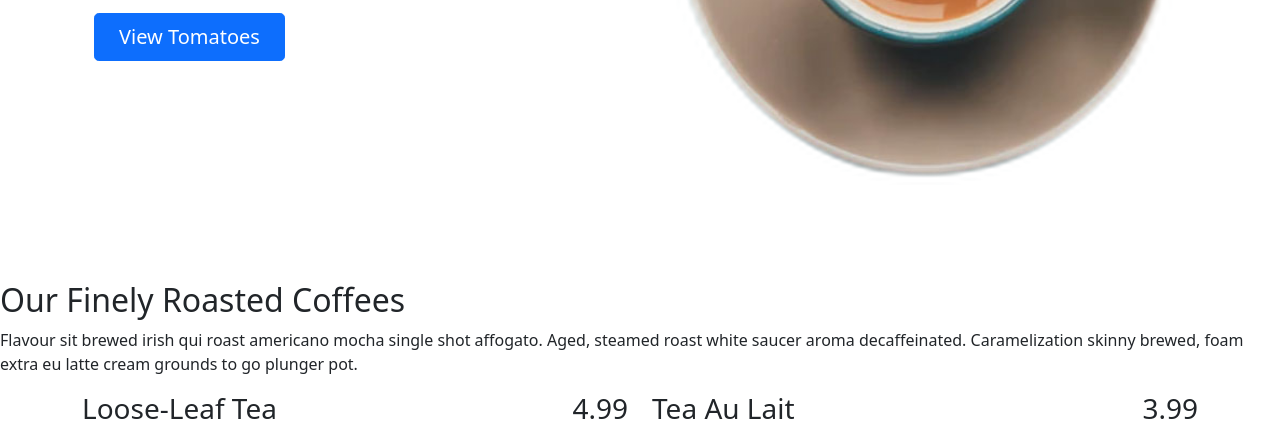
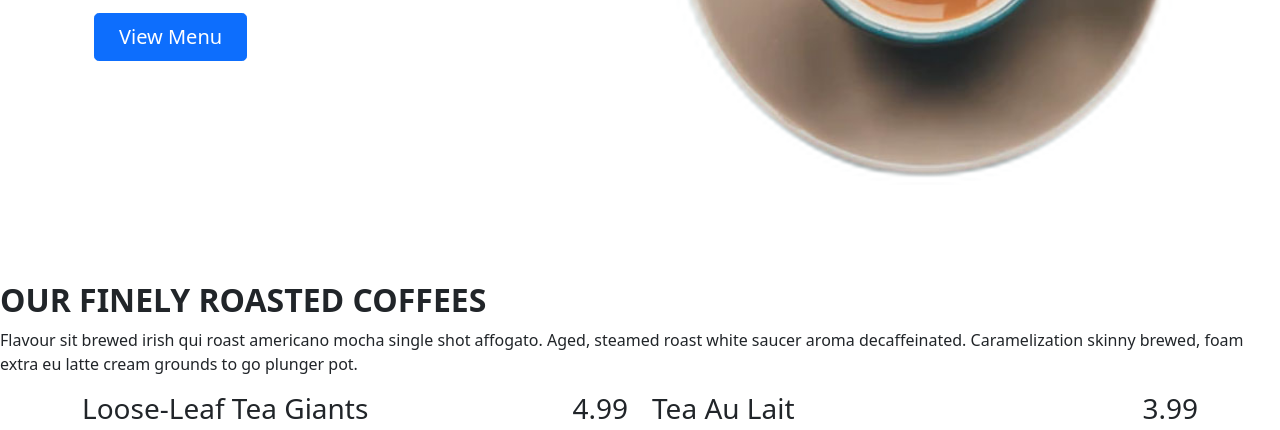
Before and after one commit to istarlet/derby-city-drip-bootstrap, a website built with Parcel: page src/index.html in a window 1280 px wide. Shown: the part 521-951 px from the top of the page. Built offline with nearby package versions, Linux system fonts and the light colour scheme.

Commit message:
Trying to get this to work again

```diff
--- a/src/index.html
+++ b/src/index.html
@@ -61,7 +61,7 @@
             </p>
             <div class="d-grid gap-2 d-md-flex justify-content-md-start">
               <button type="button" class="btn btn-primary btn-lg px-4 me-md-2">
-                View Tomatoes
+                View Menu
               </button>
             </div>
           </div>
@@ -71,12 +71,10 @@
       <!-- Hero Section End -->
 
       <!-- Finely Roasted Coffee Section -->
-      <section class="roastedcoffee-background">
-        <div class="roasted__container">
-          <h2 class="quantico uppercase white-smoke fs-2rem">
-            Our Finely Roasted Coffees
-          </h2>
-          <p class="white-smoke">
+      <section class="">
+        <div class="">
+          <h2 class="fw-bold text-uppercase">Our Finely Roasted Coffees</h2>
+          <p class="">
             Flavour sit brewed irish qui roast americano mocha single shot
             affogato. Aged, steamed roast white saucer aroma decaffeinated.
             Caramelization skinny brewed, foam extra eu latte cream grounds to
@@ -92,8 +90,8 @@
       <section class="container">
         <div class="row">
           <div class="col-sm-6">
-            <div class="d-flex justify-content-between">
-              <h3>Loose-Leaf Tea</h3>
+            <div class="d-flex justify-content-between fw-bold">
+              <h3>Loose-Leaf Tea Giants</h3>
               <h3>4.99</h3>
             </div>
             <p>
```
Also changed, not shown: dist/index.html, 1 other file.
